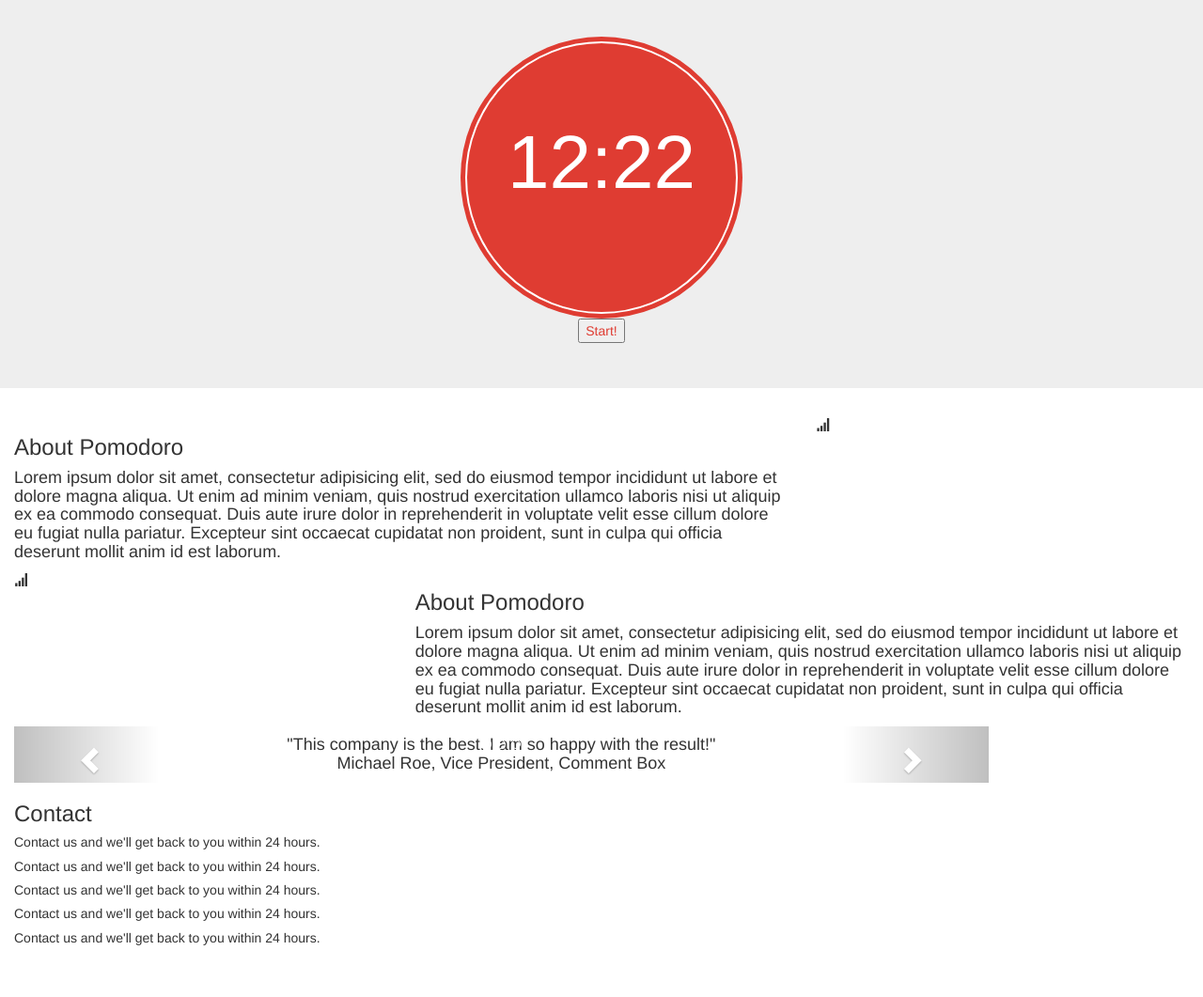
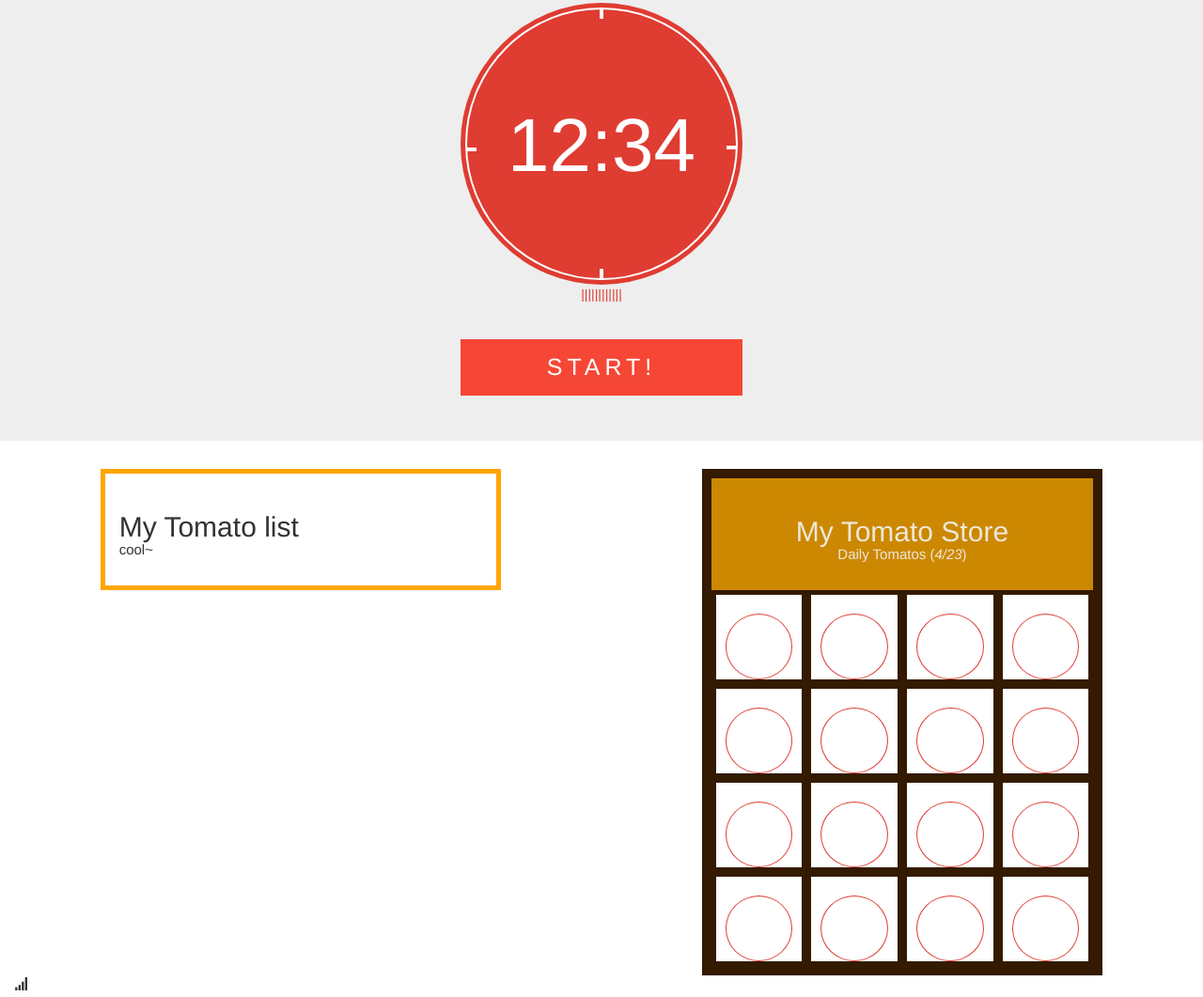
Before and after one commit to M4steM4/Web-Pomodoro, a plain HTML site: page src/index.html in a window 1280 px wide. Shown: the part 224-1285 px from the top of the page at 94% size. Before the commit the page ends 1240 px from the top, so only its background shows below. Drawn offline with nearby package versions, Linux system fonts and the light colour scheme.

Commit message:
Create main page

```diff
--- a/src/assets/css/index.css
+++ b/src/assets/css/index.css
@@ -1,11 +1,13 @@
 #mainTitle {
+    margin-top: -1%;
     color: #df3c32;
     font-size: 70px;
     font-weight: 400;
 }
 
 #subTitle {
-    margin: -20px 0 50px 0;
+    margin: -60px 0 50px 0;
+    color: #333333;
     font-size: 25px;
     font-weight: 300;
 }
@@ -19,22 +21,111 @@
     background-color: #df3c32;
 }
 
-#clockLine {
-    margin-left: 5px;
+#clockCircle {
     height: 290px;
     width: 290px;
+    margin-left: 5px;
     border: 2px solid white;
     border-radius: 50%;
 }
+
+.clock {
+    position: relative;
+    background-color: white;
+}
+
+.clockTop {
+    width: 4px;
+    height: 10px;
+    left: calc(50% - 2px);
+}
+
+
+.clockRight {
+    width: 10px;
+    height: 4px;
+    top: calc(50% - 6px);
+}
+
+.clockBottom {
+    width: 4px;
+    height: 10px;
+    top: calc(90% + 5px);
+    left: calc(50% - 2px);
+}
+
+.clockLeft {
+    width: 10px;
+    height: 4px;
+    top: calc(46% - 10px);
+    left: calc(100% - 10px);
+}
+
 #time {
-    margin-top: 70px;
+    margin-top: 60px;
     color: white;
     font-size: 80px;
     font-weight: 100;
 }
+
+#startButton {
+    width: 300px;
+    height: 60px;
+    margin-top: 3%;
+    border: 0px solid transparent;
+    background-color: #f64736;
+    color: white;
+    font-size: 25px;
+    font-weight: 300;
+    letter-spacing: 5px;
+}
+
+#startButton:hover {
+    background-color: #df3c32;
+}
+.rename1 {
+    margin: 0;
+}
+.tomatoList {
+    border: 5px solid orange;
+}
+.tomatoStore {
+    padding: 0;
+    border: 10px solid #331a00;
+    color: rgba(242, 242, 242, 0.9);
+    background-color: #cc8800;
+    text-align: center;
+}
+
+.sectionTitle {
+    margin-top: 40px;
+    font-size: 30px;
+    font-weight: 400;
+}
+.sectionSubTitle {
+    margin: -10px 0 30px 0;
+    font-size: 15px;
+    font-weight: 300;
+}
+.myTomato {
+    height: 100px;
+    padding: 10px;
+    border: 5px solid #331a00;
+    background: white;
+}
+
+.dailyTomato {
+    width: 100%;
+    height: 100%;
+    margin-top: 10px;
+    border: 1px solid red;
+    border-color: #df3c32;
+    border-radius: 50%;
+}
 .jumbotron {
     background-color: #eeeeee;
 }
+
 .jumbotron > * {
     color: #df3c32;
 }
--- a/src/index.html
+++ b/src/index.html
@@ -7,7 +7,7 @@
     <title>Welcome to Pomodoro</title>
     <link rel="stylesheet" href="http://maxcdn.bootstrapcdn.com/bootstrap/3.3.7/css/bootstrap.min.css">
     <link rel="stylesheet" href="assets/css/index.css">
-    <link rel="stylesheet" href="assets/css/mormailze.css">
+    <link rel="stylesheet" href="assets/css/normailze.css">
     <script src="https://maxcdn.bootstrapcdn.com/bootstrap/3.3.7/js/bootstrap.min.js"></script>
     <!--[if lt IE 9]>
     <script src="https://oss.maxcdn.com/html5shiv/3.7.2/html5shiv.min.js"></script>
@@ -24,7 +24,7 @@
                     <span class="icon-bar"></span>
                     <span class="icon-bar"></span>
                 </button>
-                <a href="" class="navbar-brand">Logo</a>
+                <a href="" class="navbar-brand">Pomodoro</a>
             </div>
             <div class="collapse navbar-collapse" id="myNavbar">
                 <ul class="nav navbar-nav navbar-right">
@@ -40,20 +40,76 @@
         <h1 id="mainTitle" class="tomatoText">Pomodoro</h1>
         <h2 id="subTitle" class="tomatoText">Make many tomato!</h2>
         <div id="tomato">
-            <div id="clockLine">
-                <div id="time">12:22</div>
+            <div id="clockCircle">
+                <div class="clock clockTop"></div>
+                <div class="clock clockRight"></div>
+                <div class="clock clockBottom"></div>
+                <div class="clock clockLeft"></div>
+                <div id="time">12:34</div>
             </div>
         </div>
-        <button>Start!</button>
+        <div id="meter">||||||||||||</div>
+        <button id="startButton">START!</button>
     </div>
     <div class="rename1 container-fluid">
         <div class="row">
-            <div class="text col-sm-8">
-                <h3 class="sectionTitle">About Pomodoro</h3>
-                <h4 class="sectionText">Lorem ipsum dolor sit amet, consectetur adipisicing elit, sed do eiusmod tempor incididunt ut labore et dolore magna aliqua. Ut enim ad minim veniam, quis nostrud exercitation ullamco laboris nisi ut aliquip ex ea commodo consequat. Duis aute irure dolor in reprehenderit in voluptate velit esse cillum dolore eu fugiat nulla pariatur. Excepteur sint occaecat cupidatat non proident, sunt in culpa qui officia deserunt mollit anim id est laborum.</h4>
+            <div class="col-sm-1"></div>
+            <div class="tomatoList col-sm-4">
+                <h3 class="sectionTitle">My Tomato list</h3>
+                <h4 class="sectionSubTitle">cool~</h4>
             </div>
-            <div class="col-sm-4">
-                <span class="glyphicon glyphicon-signal logo"></span>
+            <div class="col-sm-2"></div>
+            <div class="tomatoStore col-sm-4">
+                <h3 class="sectionTitle">My Tomato Store</h3>
+                <h4 class="sectionSubTitle">Daily Tomatos (<em id="date">4/23</em>)</h4>
+                <div class="myTomato col-sm-3">
+                    <div class="dailyTomato"></div>
+                </div>
+                <div class="myTomato col-sm-3">
+                    <div class="dailyTomato"></div>
+                </div>
+                <div class="myTomato col-sm-3">
+                    <div class="dailyTomato"></div>
+                </div>
+                <div class="myTomato col-sm-3">
+                    <div class="dailyTomato"></div>
+                </div>
+                <div class="myTomato col-sm-3">
+                    <div class="dailyTomato"></div>
+                </div>
+                <div class="myTomato col-sm-3">
+                    <div class="dailyTomato"></div>
+                </div>
+                <div class="myTomato col-sm-3">
+                    <div class="dailyTomato"></div>
+                </div>
+                <div class="myTomato col-sm-3">
+                    <div class="dailyTomato"></div>
+                </div>
+                <div class="myTomato col-sm-3">
+                    <div class="dailyTomato"></div>
+                </div>
+                <div class="myTomato col-sm-3">
+                    <div class="dailyTomato"></div>
+                </div>
+                <div class="myTomato col-sm-3">
+                    <div class="dailyTomato"></div>
+                </div>
+                <div class="myTomato col-sm-3">
+                    <div class="dailyTomato"></div>
+                </div>
+                <div class="myTomato col-sm-3">
+                    <div class="dailyTomato"></div>
+                </div>
+                <div class="myTomato col-sm-3">
+                    <div class="dailyTomato"></div>
+                </div>
+                <div class="myTomato col-sm-3">
+                    <div class="dailyTomato"></div>
+                </div>
+                <div class="myTomato col-sm-3">
+                    <div class="dailyTomato"></div>
+                </div>
             </div>
         </div>
     </div>
```
Also changed, not shown: src/assets/images/back.jpg (added).
